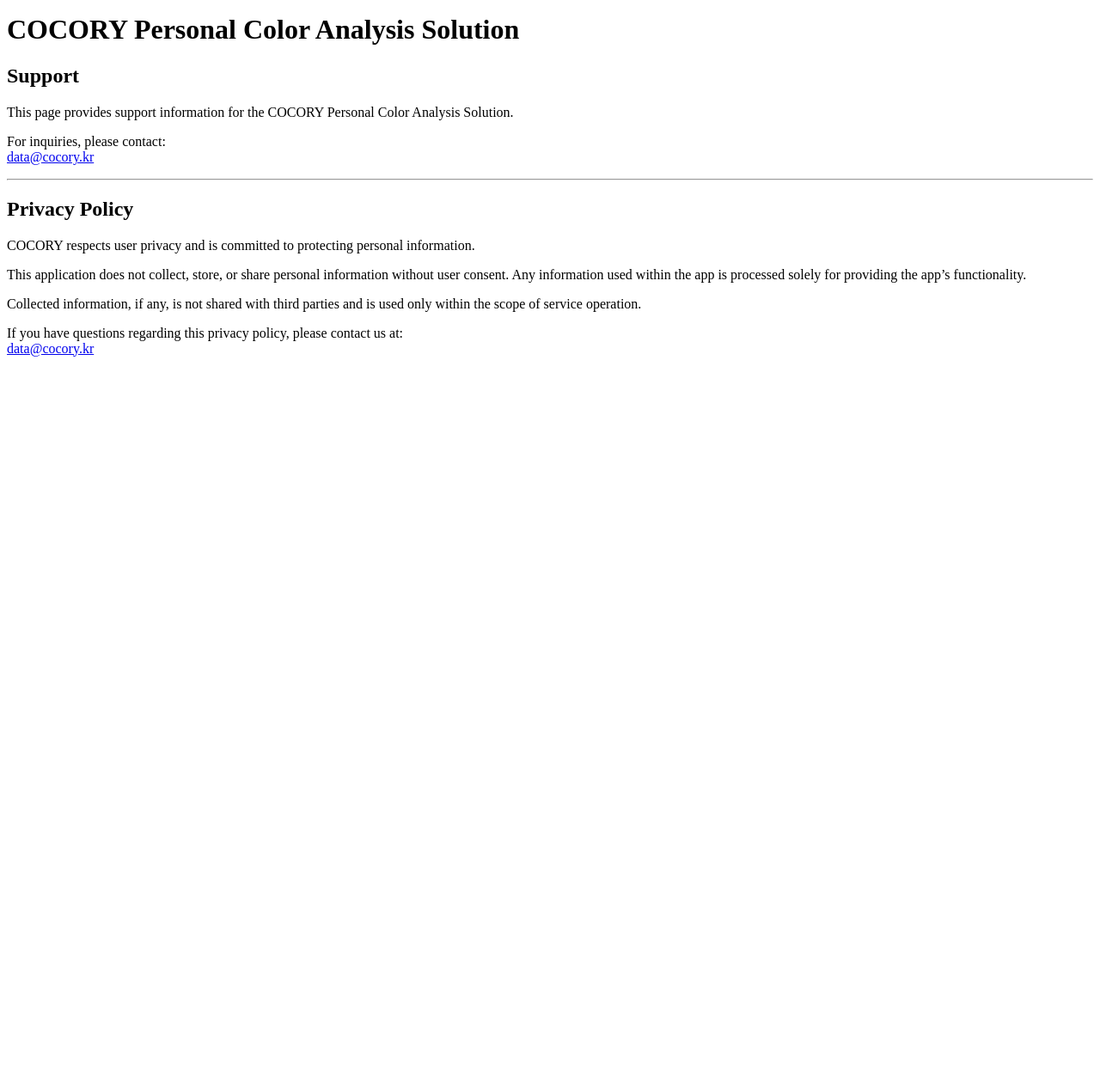
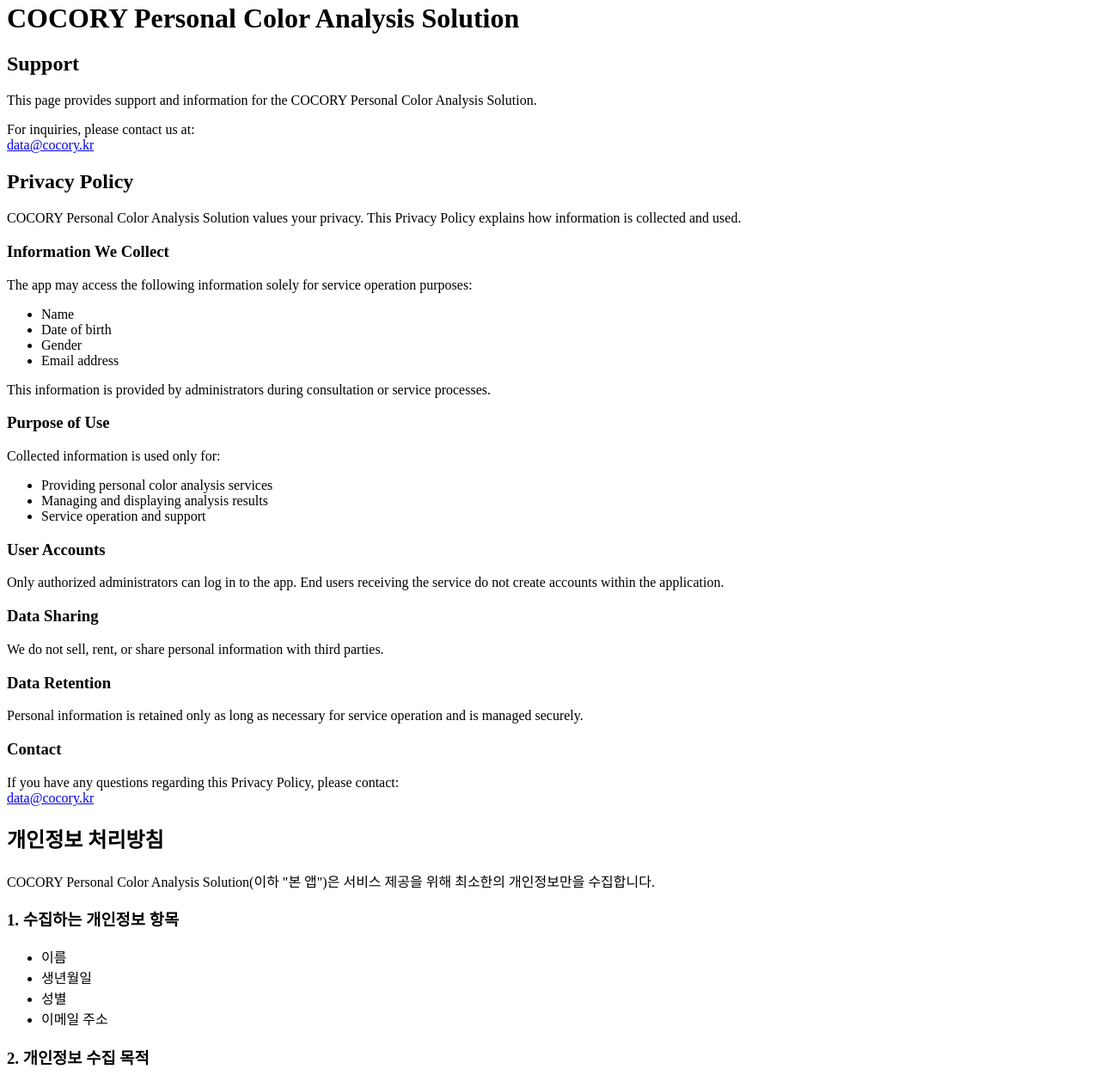
Before and after one commit to CocoryColor/CocoryCurating, a plain HTML site: page index.html in a window 1280 px wide. Shown: the part 5-1270 px from the top of the page at 86% size. Before the commit the page ends 800 px from the top, so only its background shows below. Drawn offline with Linux system fonts and the light colour scheme.

Commit message:
Update index.html

```diff
--- a/index.html
+++ b/index.html
@@ -1,45 +1,113 @@
-<!DOCTYPE html>
-<html lang="en">
-<head>
-  <meta charset="UTF-8">
-  <title>COCORY App Support & Privacy Policy</title>
-</head>
-<body>
-
 <h1>COCORY Personal Color Analysis Solution</h1>
 
 <h2>Support</h2>
 <p>
-This page provides support information for the COCORY Personal Color Analysis Solution.
+This page provides support and information for the COCORY Personal Color Analysis Solution.
 </p>
+
 <p>
-For inquiries, please contact:
-<br>
+For inquiries, please contact us at:<br/>
 <a href="mailto:data@cocory.kr">data@cocory.kr</a>
 </p>
 
-<hr>
 
 <h2>Privacy Policy</h2>
 
 <p>
-COCORY respects user privacy and is committed to protecting personal information.
+COCORY Personal Color Analysis Solution values your privacy.
+This Privacy Policy explains how information is collected and used.
 </p>
 
+<h3>Information We Collect</h3>
 <p>
-This application does not collect, store, or share personal information without user consent.
-Any information used within the app is processed solely for providing the app’s functionality.
+The app may access the following information solely for service operation purposes:
+</p>
+<ul>
+  <li>Name</li>
+  <li>Date of birth</li>
+  <li>Gender</li>
+  <li>Email address</li>
+</ul>
+
+<p>
+This information is provided by administrators during consultation or service processes.
 </p>
 
+<h3>Purpose of Use</h3>
 <p>
-Collected information, if any, is not shared with third parties and is used only within the scope of service operation.
+Collected information is used only for:
+</p>
+<ul>
+  <li>Providing personal color analysis services</li>
+  <li>Managing and displaying analysis results</li>
+  <li>Service operation and support</li>
+</ul>
+
+<h3>User Accounts</h3>
+<p>
+Only authorized administrators can log in to the app.
+End users receiving the service do not create accounts within the application.
 </p>
 
+<h3>Data Sharing</h3>
 <p>
-If you have questions regarding this privacy policy, please contact us at:
-<br>
-  <a href="mailto:data@cocory.kr">data@cocory.kr</a>
+We do not sell, rent, or share personal information with third parties.
 </p>
 
-</body>
-</html>
+<h3>Data Retention</h3>
+<p>
+Personal information is retained only as long as necessary for service operation
+and is managed securely.
+</p>
+
+<h3>Contact</h3>
+<p>
+If you have any questions regarding this Privacy Policy, please contact:
+<br/>
+<a href="mailto:data@cocory.kr">data@cocory.kr</a>
+</p>
+
+<h2>개인정보 처리방침</h2>
+
+<p>
+COCORY Personal Color Analysis Solution(이하 "본 앱")은
+서비스 제공을 위해 최소한의 개인정보만을 수집합니다.
+</p>
+
+<h3>1. 수집하는 개인정보 항목</h3>
+<ul>
+  <li>이름</li>
+  <li>생년월일</li>
+  <li>성별</li>
+  <li>이메일 주소</li>
+</ul>
+
+<h3>2. 개인정보 수집 목적</h3>
+<p>
+수집된 정보는 퍼스널 컬러 분석 서비스 제공 및
+결과 관리 목적으로만 사용됩니다.
+</p>
+
+<h3>3. 개인정보 보관 및 이용 기간</h3>
+<p>
+개인정보는 서비스 제공 기간 동안 보관되며,
+목적 달성 후 지체 없이 파기됩니다.
+</p>
+
+<h3>4. 개인정보 제공</h3>
+<p>
+본 앱은 수집한 개인정보를 제3자에게 제공하거나
+판매하지 않습니다.
+</p>
+
+<h3>5. 관리자 계정</h3>
+<p>
+본 앱의 회원 가입은 관리자 계정에 한해 제공됩니다.
+일반 고객은 서비스 이용 대상자로서 정보가 조회될 수 있습니다.
+</p>
+
+<h3>6. 문의</h3>
+<p>
+개인정보 관련 문의는 아래 이메일로 연락 주시기 바랍니다.<br>
+<a href="mailto:data@cocory.kr">data@cocory.kr</a>
+</p>
```
